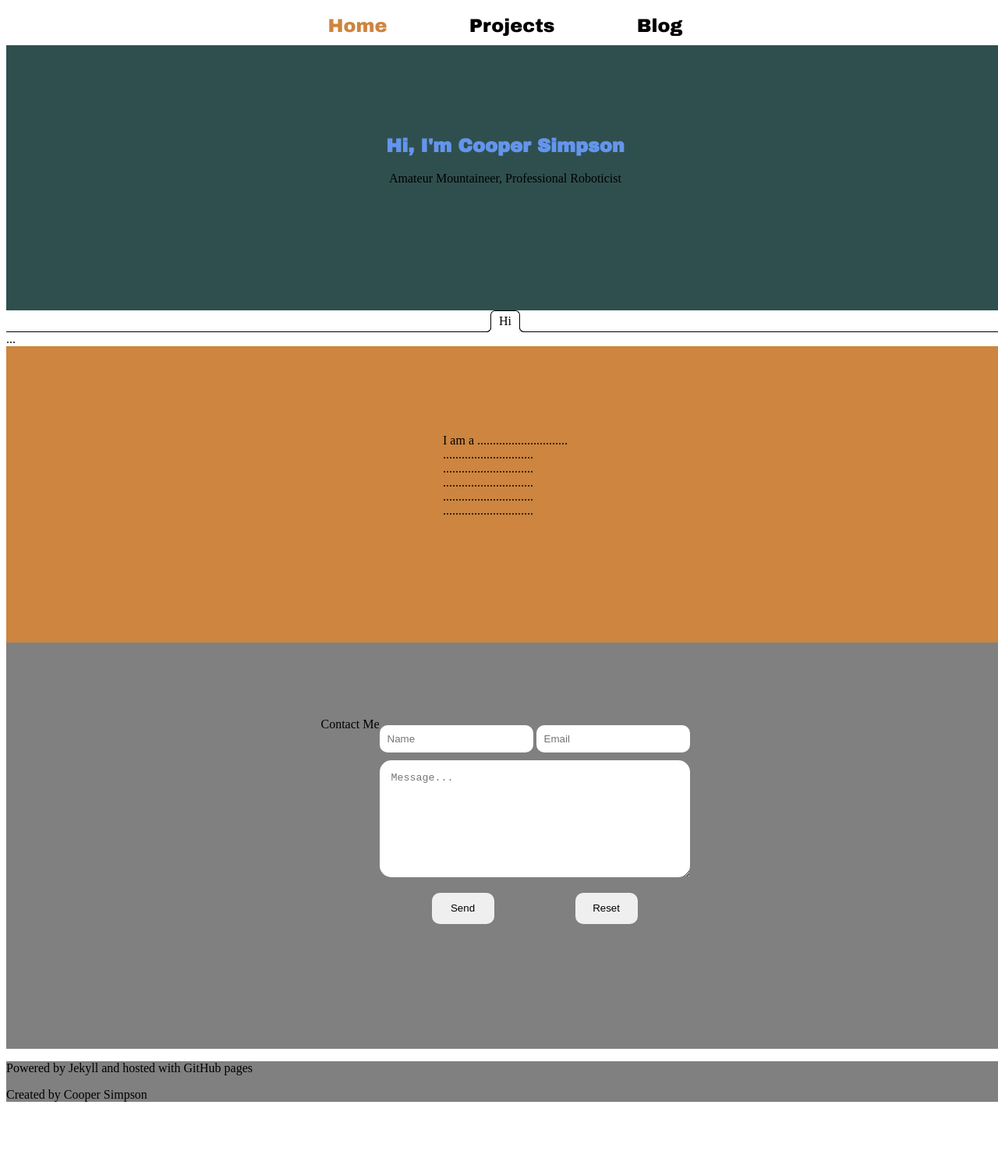
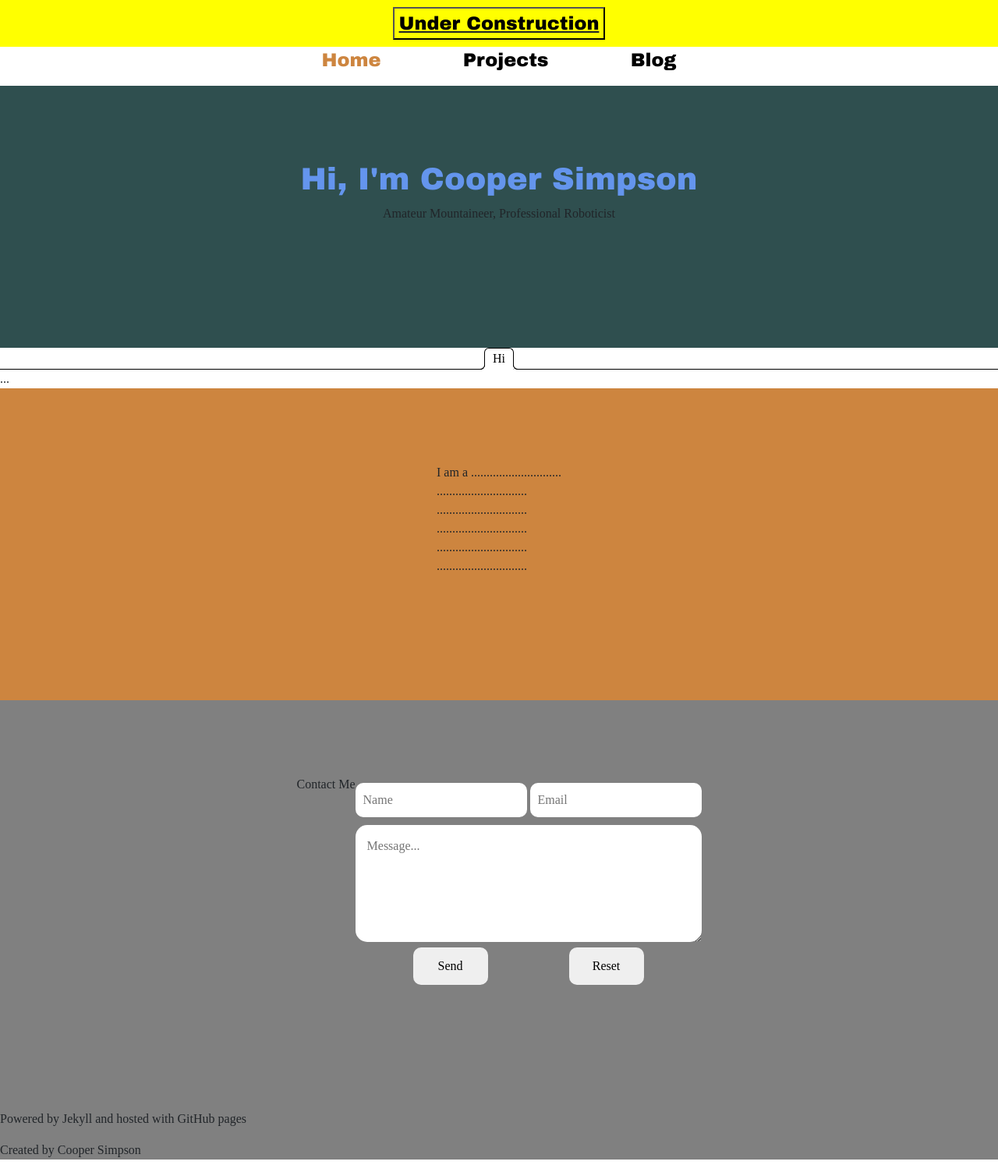
Before and after one commit to RS-Coop/RS-Coop.github.io, a Jekyll site: the page built from index.html, in a window 1280 px wide. Shown: the whole page at 78% size. Built offline with Jekyll 4.4.1, drawn with Linux system fonts in a browser that asks for light colours; some web fonts are replaced; before the commit the page ends 1429 px from its top, so only the background shows below that.

Commit message:
Adding under construction banner.

```diff
--- /dev/null
+++ b/_data/globals.yml
@@ -0,0 +1 @@
+- release: False
--- /dev/null
+++ b/_includes/construction.html
@@ -0,0 +1,23 @@
+<section class="construction">
+  <button type="button" class="btn-construction" data-toggle="modal" data-target="#exampleModal">
+    Under Construction
+  </button>
+</section>
+
+<!-- Modal -->
+<div class="modal fade" id="exampleModal" tabindex="-1" role="dialog" >
+  <div class="modal-dialog" role="document">
+    <div class="modal-content">
+      <div class="modal-header">
+        <h5 class="modal-title" >Website Currently Under Construction</h5>
+        <button type="button" class="close" data-dismiss="modal" aria-label="Close">
+          <span aria-hidden="true">&times;</span>
+        </button>
+      </div>
+      <div class="modal-body">
+        Hello, this website is still in development. Please pardon some of the
+        current poor design choices, and a lack of material. Check back soon!
+      </div>
+    </div>
+  </div>
+</div>
--- a/_includes/head.html
+++ b/_includes/head.html
@@ -2,9 +2,9 @@
 <html lang="en">
 <head>
   <meta charset="utf-8">
-  <!-- <link rel="stylesheet" href="https://stackpath.bootstrapcdn.com/bootstrap/4.5.2/css/bootstrap.min.css"> -->
+  <link rel="stylesheet" href="https://stackpath.bootstrapcdn.com/bootstrap/4.5.2/css/bootstrap.min.css">
+  <link rel="stylesheet" href="https://fonts.googleapis.com/css?family=Archivo+Black|Judson:400,700">
   <link rel="stylesheet" href="/assets/css/styles.css">
-  <link rel="stylesheet" href="https://fonts.googleapis.com/css?family=Archivo+Black|Judson:400,700">
   {% feed_meta %}
   {% seo %}
 </head>
--- a/_includes/header.html
+++ b/_includes/header.html
@@ -1,3 +1,6 @@
+{% if site.data.release == False %}
+  {% include construction.html %}
+{% endif %}
 <header>
   <nav id="nav-main">
     <ul>
--- a/_layouts/default.html
+++ b/_layouts/default.html
@@ -4,9 +4,9 @@
 
   {{ content }}
 
-  <!-- <script src="https://code.jquery.com/jquery-3.4.1.slim.min.js" integrity="sha384-J6qa4849blE2+poT4WnyKhv5vZF5SrPo0iEjwBvKU7imGFAV0wwj1yYfoRSJoZ+n" crossorigin="anonymous"></script>
-  <script src="https://cdn.jsdelivr.net/npm/popper.js@1.16.0/dist/umd/popper.min.js" integrity="sha384-Q6E9RHvbIyZFJoft+2mJbHaEWldlvI9IOYy5n3zV9zzTtmI3UksdQRVvoxMfooAo" crossorigin="anonymous"></script>
-  <script src="https://stackpath.bootstrapcdn.com/bootstrap/4.4.1/js/bootstrap.min.js" integrity="sha384-wfSDF2E50Y2D1uUdj0O3uMBJnjuUD4Ih7YwaYd1iqfktj0Uod8GCExl3Og8ifwB6" crossorigin="anonymous"></script> -->
+  <script src="https://code.jquery.com/jquery-3.3.1.slim.min.js" integrity="sha384-q8i/X+965DzO0rT7abK41JStQIAqVgRVzpbzo5smXKp4YfRvH+8abtTE1Pi6jizo" crossorigin="anonymous"></script>
+  <script src="https://cdnjs.cloudflare.com/ajax/libs/popper.js/1.14.7/umd/popper.min.js" integrity="sha384-UO2eT0CpHqdSJQ6hJty5KVphtPhzWj9WO1clHTMGa3JDZwrnQq4sF86dIHNDz0W1" crossorigin="anonymous"></script>
+  <script src="https://stackpath.bootstrapcdn.com/bootstrap/4.3.1/js/bootstrap.min.js" integrity="sha384-JjSmVgyd0p3pXB1rRibZUAYoIIy6OrQ6VrjIEaFf/nJGzIxFDsf4x0xIM+B07jRM" crossorigin="anonymous"></script>
   <script src="{{ '/assets/js/main.js' | relative_url}}"></script>
   {% include footer.html %}
 </body>
--- a/_sass/components/_general.scss
+++ b/_sass/components/_general.scss
@@ -180,3 +180,23 @@ h1, h2, h3, h4, h5, h6{
   // }
 
 }
+
+.construction{
+  width: 100%;
+  height: 60px;
+  display: flex;
+  justify-content: center;
+  align-items: center;
+  font-family: 'Archivo Black', sans-serif;
+  background-color: yellow;
+  font-size: x-large;
+
+  &:hover{
+    text-decoration: underline;
+  }
+
+  .btn-construction{
+    background-color: yellow;
+
+  }
+}
```
Also changed, not shown: Gemfile.lock, assets/js/main.js (line endings or trailing spaces).
